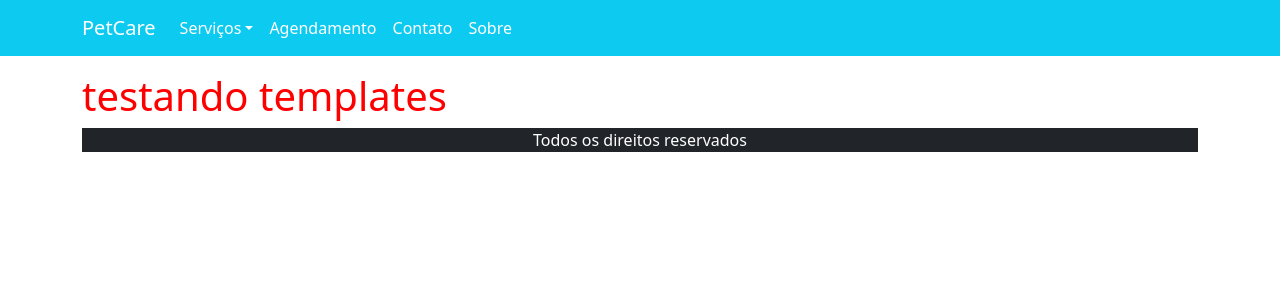
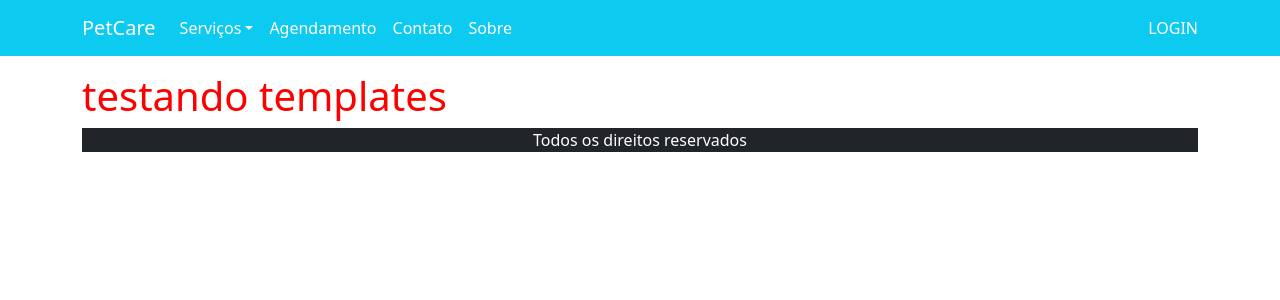
Before and after one commit to andreycoutt/e-commerce, a Django app: page / in a window 1280 px wide. Shown: the top 300 px of the page. Run offline with Django 4.2, Linux system fonts and the light colour scheme.

Commit message:
estilizando a pagina inicial

```diff
--- a/inicio/templates/base.html
+++ b/inicio/templates/base.html
@@ -38,6 +38,7 @@
                     <a href="#" class="nav-link text-white">Sobre</a>
                 </div>
             </div>
+            <span><button class="nav-link text-white">LOGIN</button></span>
         </div>
     </nav>
 
```
